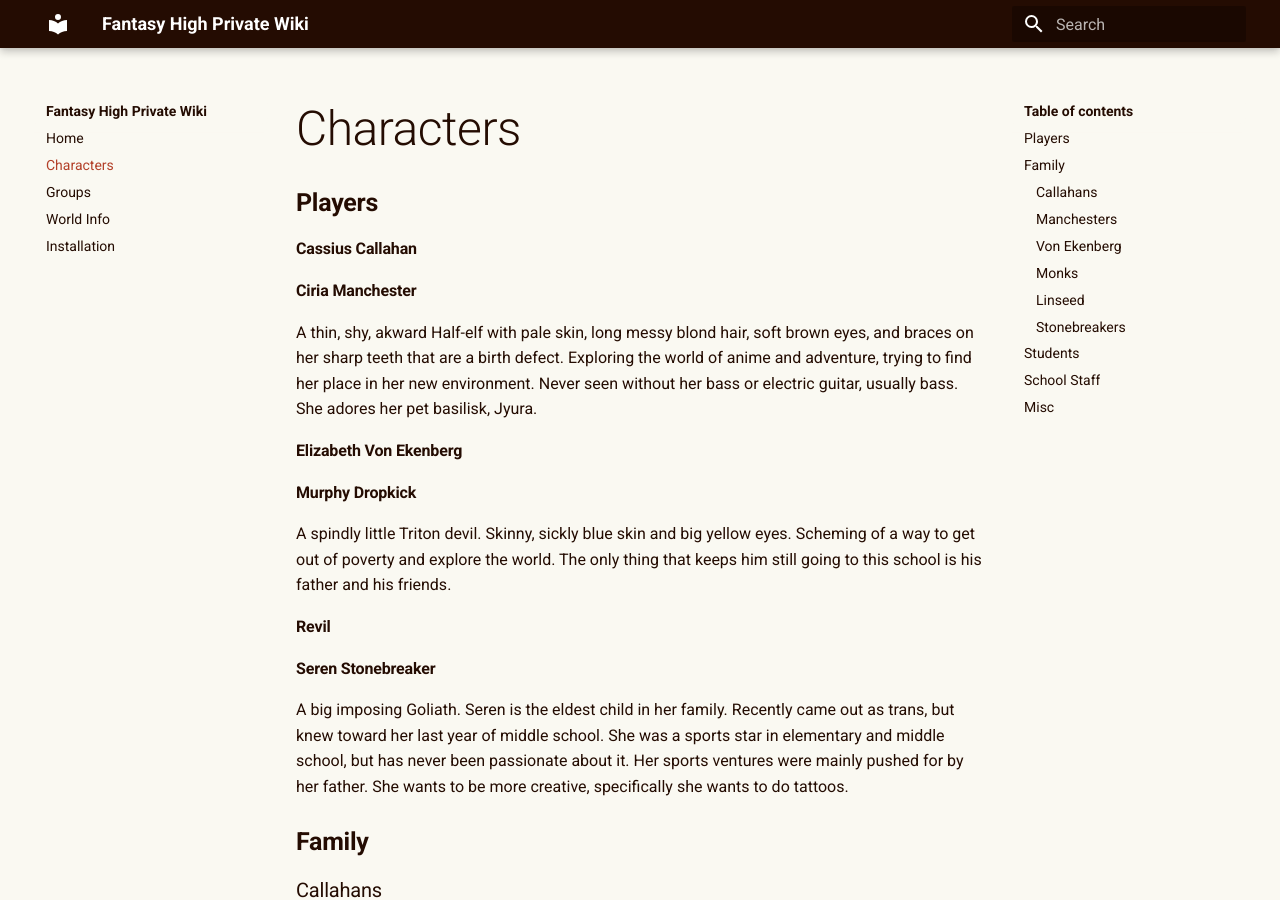
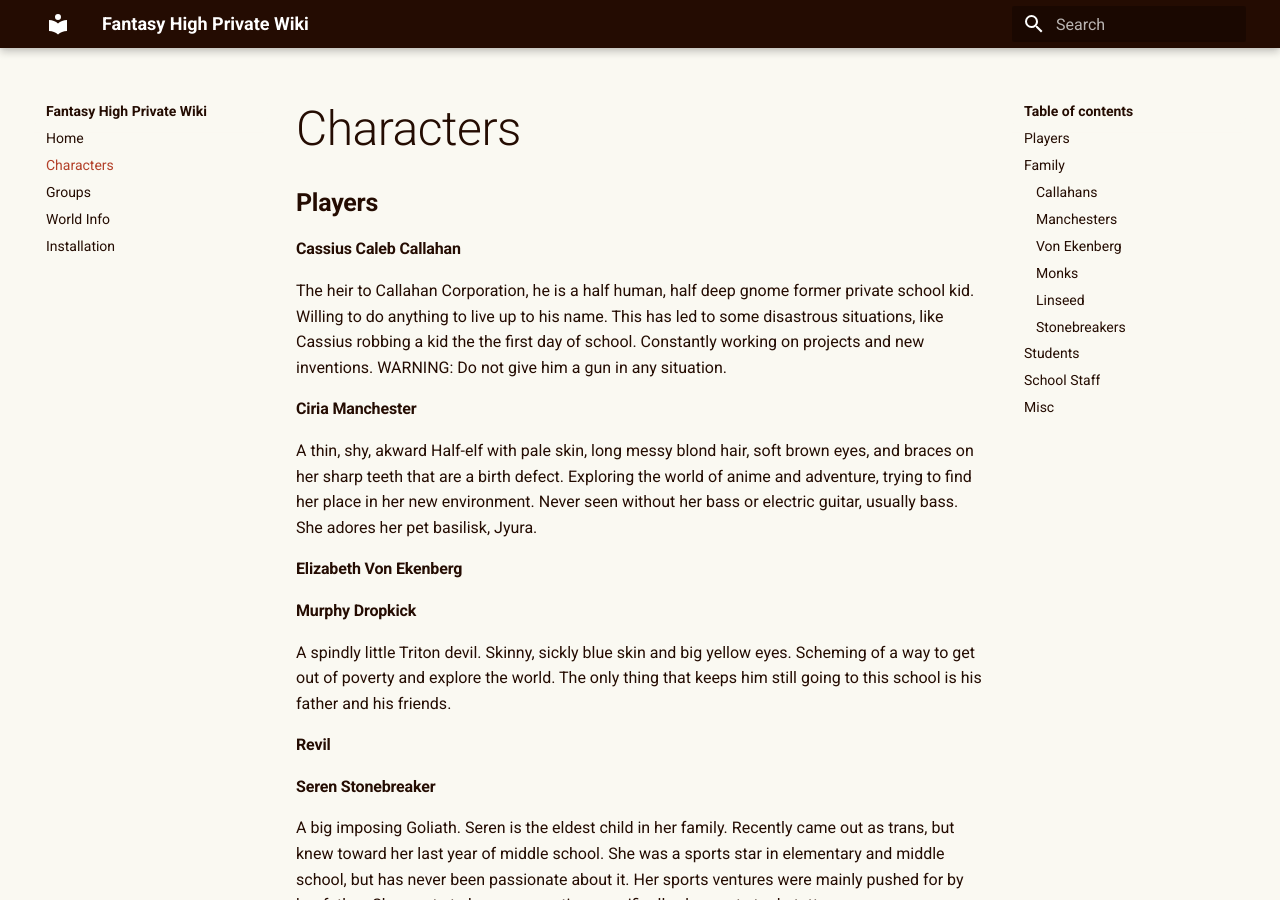
Before and after one commit to Aelyxiris/fantasyhigh, an MkDocs documentation site: the page built from docs/characters.md, in a window 1280 px wide and 900 px high. Built offline with MkDocs 1.6.1 and Material for MkDocs 9.7.7, drawn with Linux system fonts in a browser that asks for light colours.

Commit message:
Update characters.md

```diff
--- a/docs/characters.md
+++ b/docs/characters.md
@@ -1,7 +1,8 @@
 # Characters
 
 ## Players
-#### Cassius Callahan
+#### Cassius Caleb Callahan
+The heir to Callahan Corporation, he is a half human, half deep gnome former private school kid. Willing to do anything to live up to his name. This has led to some disastrous situations, like Cassius robbing a kid the the first day of school. Constantly working on projects and new inventions. WARNING: Do not give him a gun in any situation.
 
 #### Ciria Manchester
 A thin, shy, akward Half-elf with pale skin, long messy blond hair, soft brown eyes, and braces on her sharp teeth that are a birth defect. Exploring the world of anime and adventure, trying to find her place in her new environment. Never seen without her bass or electric guitar, usually bass. She adores her pet basilisk, Jyura.
```
